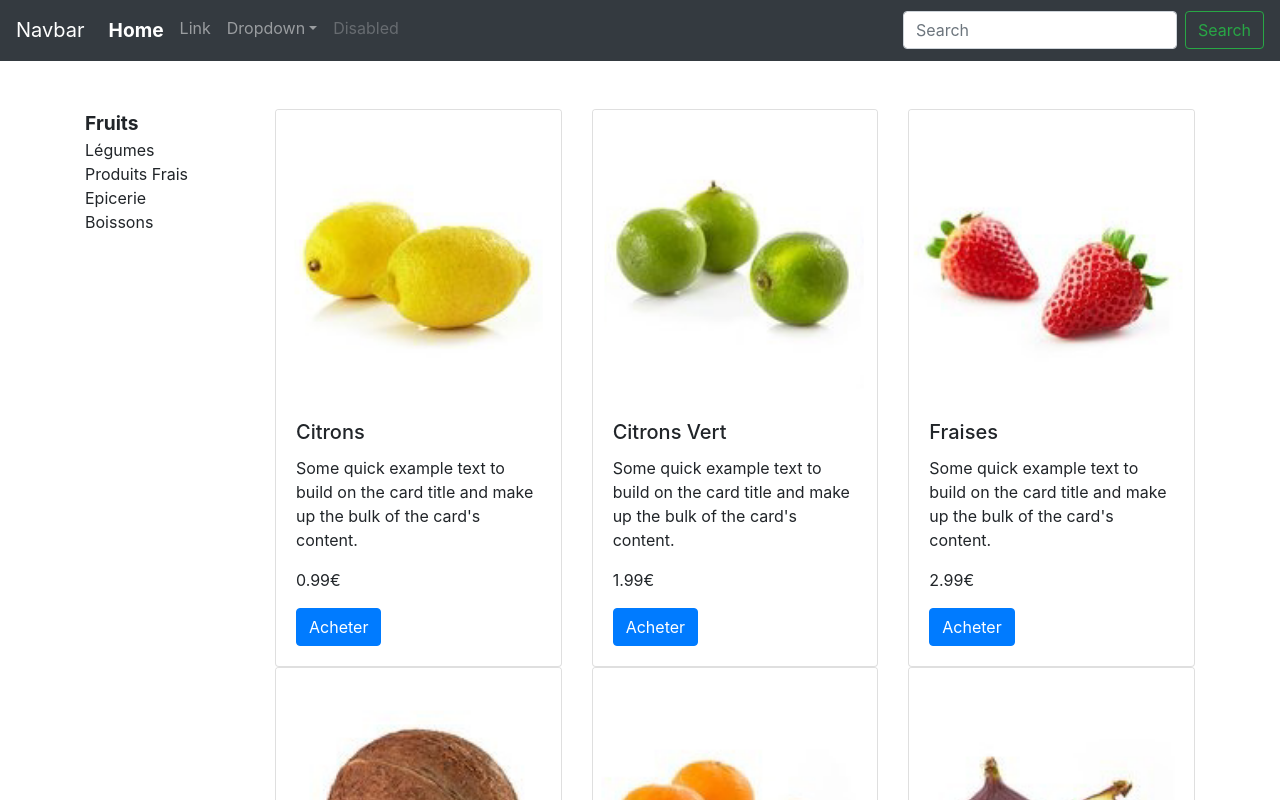
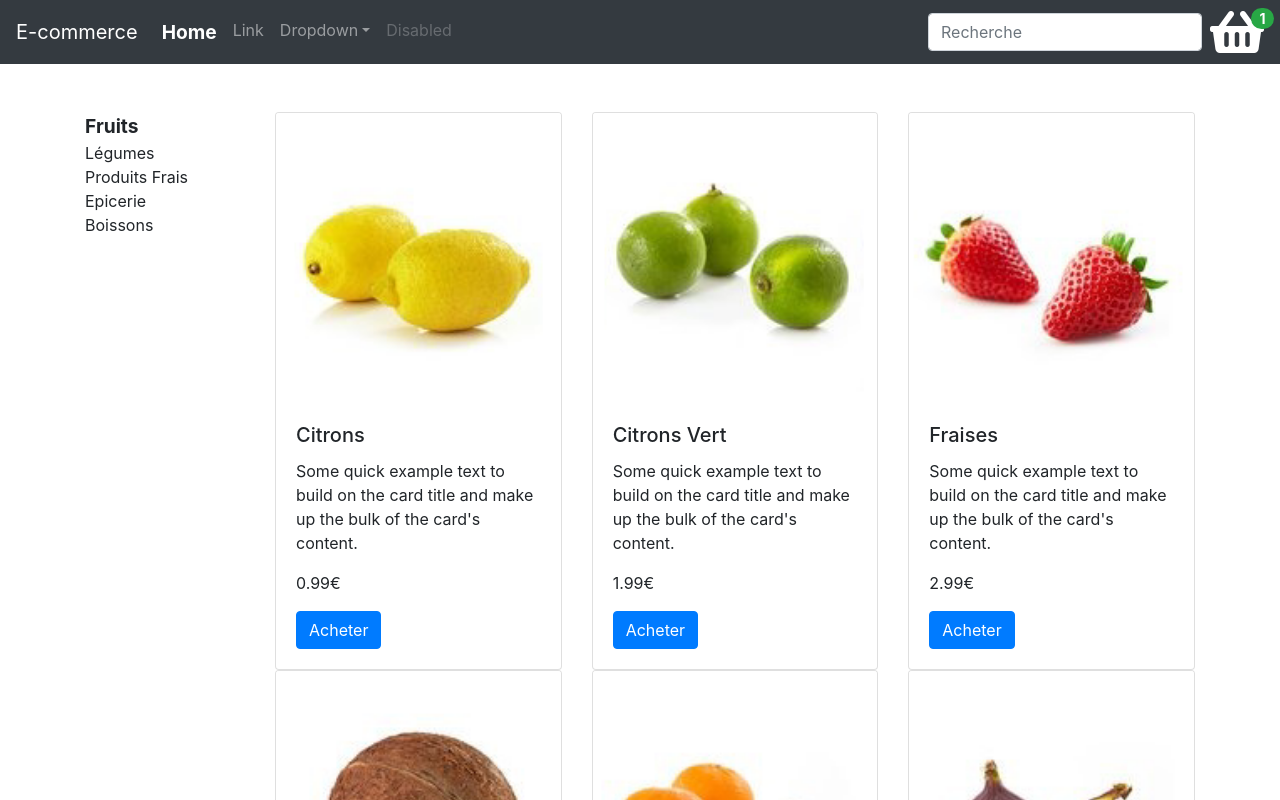
Before and after one commit to Lebeil/ecommerce, a React (Create React App) app: page / in a window 1280 px wide. Shown: the top 800 px of the page. Built offline with nearby package versions, Linux system fonts and the light colour scheme.

Commit message:
add count & fixed side menu

```diff
--- a/src/App.js
+++ b/src/App.js
@@ -1,5 +1,5 @@
 import React, {Fragment, useState, useEffect} from 'react'
-import Navbar from './Components/Navbar'
+import Navbar from './Components/Navbar/Navbar'
 import SideMenu from "./Components/SideMenu/SideMenu";
 import List from "./Components/List"
 import './App.css'
@@ -9,6 +9,7 @@ const App = ()=> {
     const [category, setCategory] = useState(0)
     const [isFiltering, setFiltering] = useState(false)
     const [filtered, setFiltered] = useState(false)
+    const [count, setCount] = useState(1)
     const loadCategory = (index)=> {
         setCategory(index)
     }
@@ -24,17 +25,22 @@ const App = ()=> {
 
     useEffect(()=> {
         console.log(isFiltering)
-    }, [])
+    })
 
   return (
     <Fragment>
-      <Navbar filter={filterResults} setFiltering={setFiltering}/>
+      <Navbar filter={filterResults} setFiltering={setFiltering} count={count}/>
       <div className="container">
           <div className="row mt-5">
               <SideMenu load={loadCategory} category={category}/>
               <div className="col-sm">
                   <div className="row">
-                      <List data={isFiltering ? filtered : list[category]} category={category}/>
+                      <List
+                          data={isFiltering ? filtered : list[category]}
+                          addToCard={setCount}
+                          count={count}
+                          category={category}
+                      />
                   </div>
               </div>
           </div>
--- a/src/Components/Card/Card.js
+++ b/src/Components/Card/Card.js
@@ -1,7 +1,7 @@
 import React, {Fragment} from 'react';
 import Modal from '../Modal/Modal';
 
-const Card = ({item}) => {
+const Card = ({item, addToCard, count}) => {
     return (
         <Fragment>
             <div className="col-sm-4">
@@ -25,7 +25,7 @@ const Card = ({item}) => {
                     </div>
                 </div>
             </div>
-            <Modal item={item}/>
+            <Modal item={item} addToCard={addToCard} count={count}/>
         </Fragment>
     );
 };
--- a/src/Components/List.js
+++ b/src/Components/List.js
@@ -1,12 +1,12 @@
 import React from 'react';
 import Card from "./Card/Card";
 
-const List = ({data}) => {
+const List = ({data, addToCard, count}) => {
 
     return (
         <div className="col-sm">
           <div className="row">
-              {data.map((item) => <Card key={item.ref} item={item}/>)}
+              {data.map((item) => <Card key={item.ref} item={item} addToCard={addToCard} count={count}/>)}
           </div>
         </div>
     );
--- a/src/Components/Modal/Modal.js
+++ b/src/Components/Modal/Modal.js
@@ -1,7 +1,8 @@
-import React, {Fragment} from 'react';
+import React, {Fragment, useState} from 'react';
 import './Modal.css';
 
-const Modal = ({item}) => {
+const Modal = ({item, addToCard, count}) => {
+    const [quantity, setQuantity] = useState(1)
     return (
         <Fragment>
             <div className="modal fade" id={item.ref} tabIndex="-1" aria-labelledby="exampleModalLabel"
@@ -29,13 +30,16 @@ const Modal = ({item}) => {
                                     >
                                         <button
                                             type="button"
-                                            className="btn btn-secondary">
+                                            className="btn btn-secondary"
+                                            onClick={()=> {setQuantity(quantity > 1 ? quantity-1 : 1)}}
+                                        >
                                             -
                                         </button>
-                                        <span className="btn btn-light qty">1</span>
+                                        <span className="btn btn-light qty">{quantity}</span>
                                         <button
                                             type="button"
-                                            className="btn btn-secondary">
+                                            className="btn btn-secondary"
+                                            onClick={()=> { setQuantity(quantity+1)}}>
                                             +
                                         </button>
                                     </div>
@@ -45,7 +49,11 @@ const Modal = ({item}) => {
                         </div>
                         <div className="modal-footer">
                             <button type="button" className="btn btn-secondary" data-dismiss="modal">Close</button>
-                            <button type="button" className="btn btn-primary">Ajouter au panier</button>
+                            <button
+                                type="button"
+                                className="btn btn-primary"
+                                onClick={()=> {addToCard(quantity+1)}}>Ajouter au panier
+                            </button>
                         </div>
                     </div>
                 </div>
--- /dev/null
+++ b/src/Components/Navbar/Navbar.css
@@ -0,0 +1,10 @@
+.basket {
+    position: relative;
+    color: white;
+}
+
+.badge {
+    position: absolute;
+    font-size: 14px;
+    right: -10px;
+}
--- a/src/Components/Navbar.js
+++ b/src/Components/Navbar/Navbar.js
@@ -1,9 +1,10 @@
 import React from 'react';
+import './Navbar.css';
 
-const Navbar = ({filter, setFiltering}) => {
+const Navbar = ({filter, setFiltering, count}) => {
     return (
             <nav className="navbar navbar-expand-lg navbar-dark bg-dark">
-                <a className="navbar-brand" href="foo">Navbar</a>
+                <a className="navbar-brand" href="foo">E-commerce</a>
                 <button className="navbar-toggler" type="button" data-toggle="collapse"
                         data-target="foonavbarSupportedContent" aria-controls="navbarSupportedContent"
                         aria-expanded="false" aria-label="Toggle navigation">
@@ -38,15 +39,18 @@ const Navbar = ({filter, setFiltering}) => {
                         <input
                             className="form-control mr-sm-2"
                             type="search"
-                            placeholder="Search"
+                            placeholder="Recherche"
                             aria-label="Search"
                             onChange={(e)=> {
                                 setFiltering(e.target.value.length > 0)
                                 filter(e.target.value)
                             }}
                         />
-                            <button className="btn btn-outline-success my-2 my-sm-0" type="submit">Search</button>
                     </form>
+                    <div className="basket">
+                        <i className="fas fa-shopping-basket fa-3x"></i>
+                        <span className="badge badge-pill badge-success">{count}</span>
+                    </div>
                 </div>
             </nav>
     );
--- a/src/Components/SideMenu/SideMenu.css
+++ b/src/Components/SideMenu/SideMenu.css
@@ -1,4 +1,5 @@
 .sidebar{
+    position: fixed;
     list-style-type: none;
     margin: 0;
     padding: 0;
```
